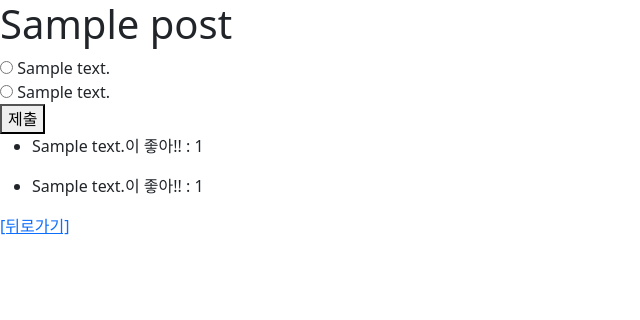
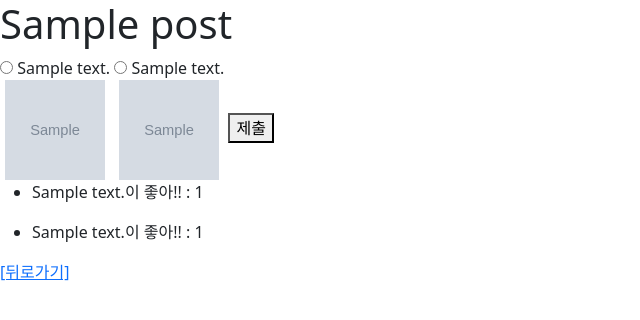
Before and after one commit to zzgh06/bellruns, a Django app: page /posts/1/ in a window 1280 px wide. Shown: the top 320 px of the page, without its empty margins (0-640 px from the left). Run offline with Django 3.2, Linux system fonts and the light colour scheme; tables that the repository leaves empty hold one stand-in row (values such as "Sample post"); grey boxes marked "Sample" are stand-in pictures.

Commit message:
feature/image

```diff
--- a/bellruns/urls.py
+++ b/bellruns/urls.py
@@ -15,9 +15,11 @@ Including another URLconf
 """
 from django.contrib import admin
 from django.urls import path, include
+from django.conf import settings
+from django.conf.urls.static import static
 
 urlpatterns = [
     path('admin/', admin.site.urls),
     path('posts/', include('posts.urls')),
     path('accounts/', include('accounts.urls')),
-]
+] + static(settings.MEDIA_URL, document_root=settings.MEDIA_ROOT)
--- a/posts/forms.py
+++ b/posts/forms.py
@@ -4,9 +4,11 @@ from .models import Post
 class PostForm(forms.ModelForm):
     class Meta:
         model = Post
-        fields = ('title', 'select1_content', 'select2_content')
+        fields = ('title', 'select1_content', 'select2_content', 'select1_image', 'select2_image')
         labels = {
             'title': '제목',
             'select1_content': '선택지 1',
-            'select2_content': '선택지 2'
+            'select2_content': '선택지 2',
+            'select1_image' : '첫번째 이미지',
+            'select2_image': '두번째 이미지'
         }
--- a/posts/models.py
+++ b/posts/models.py
@@ -4,7 +4,9 @@ from django.conf import settings
 class Post(models.Model):
     title = models.CharField(max_length=80)
     select1_content = models.CharField(max_length=100)
+    select1_image = models.ImageField(blank=True, upload_to='balance_game_images/%Y/%m/%d/')
     select2_content = models.CharField(max_length=100)
+    select2_image = models.ImageField(blank=True, upload_to='balance_game_images/%Y/%m/%d/')
     user = models.ForeignKey(settings.AUTH_USER_MODEL, on_delete=models.CASCADE)
     select1_users = models.ManyToManyField(settings.AUTH_USER_MODEL, related_name='select1_posts', blank=True)
     select2_users = models.ManyToManyField(settings.AUTH_USER_MODEL, related_name='select2_posts', blank=True)
--- a/posts/templates/posts/create_post.html
+++ b/posts/templates/posts/create_post.html
@@ -2,7 +2,7 @@
 
 {% block content %}
   <h1>CREATE</h1>
-  <form action="{% url 'posts:create_post' %}" method="post">
+  <form action="{% url 'posts:create_post' %}" method="post" enctype="multipart/form-data">
     {% csrf_token %}
     {{ form.as_p }}
     <input type="submit" value="글 작성"></input>
--- a/posts/templates/posts/detail.html
+++ b/posts/templates/posts/detail.html
@@ -1,13 +1,29 @@
 {% extends 'base.html' %}
+
+{% load static %}
 
 {% block content %}
   <h1>{{ post.title }}</h1>
   <form action="{% url 'posts:detail' post.pk %}" method="post">
     {% csrf_token %}
-    <input type="radio" id="select1" name="answer" value="select1">
-    <label for="select1">{{ post.select1_content }}</label><br>
-    <input type="radio" id="select2" name="answer" value="select2">
-    <label for="select2">{{ post.select2_content }}</label><br>
+    <div style="display: inline-block; text-align: center;">
+      <input type="radio" id="select1" name="answer" value="select1">
+      <label for="select1">{{ post.select1_content }}</label><br>
+      {% if post.select1_image %}
+        <div style="text-align: center;">
+          <img src="{{ post.select1_image.url }}" alt="select1_image" width="100" height="100">
+        </div>
+      {% endif %}
+    </div>
+    <div style="display: inline-block; text-align: center;">
+      <input type="radio" id="select2" name="answer" value="select2">
+      <label for="select2">{{ post.select2_content }}</label><br>
+      {% if post.select2_image %}
+        <div style="text-align: center;">
+          <img src="{{ post.select2_image.url }}" alt="select2_image" width="100" height="100">
+        </div>
+      {% endif %}
+    </div>
     <button type="submit">제출</button>
   </form>
   <ul>
--- a/posts/views.py
+++ b/posts/views.py
@@ -16,7 +16,7 @@ def index(request):
 @login_required
 def create_post(request):
     if request.method == 'POST':
-        form = PostForm(request.POST)
+        form = PostForm(request.POST, request.FILES)
         if form.is_valid():
             post = form.save(commit=False)
             post.user = request.user
--- a/requirements.txt
+++ b/requirements.txt
@@ -1,4 +1,5 @@
 asgiref==3.6.0
 Django==3.2.18
+Pillow==9.5.0
 pytz==2023.3
 sqlparse==0.4.4
```
Also changed, not shown: accounts/migrations/0001_initial.py, posts/migrations/0001_initial.py.
